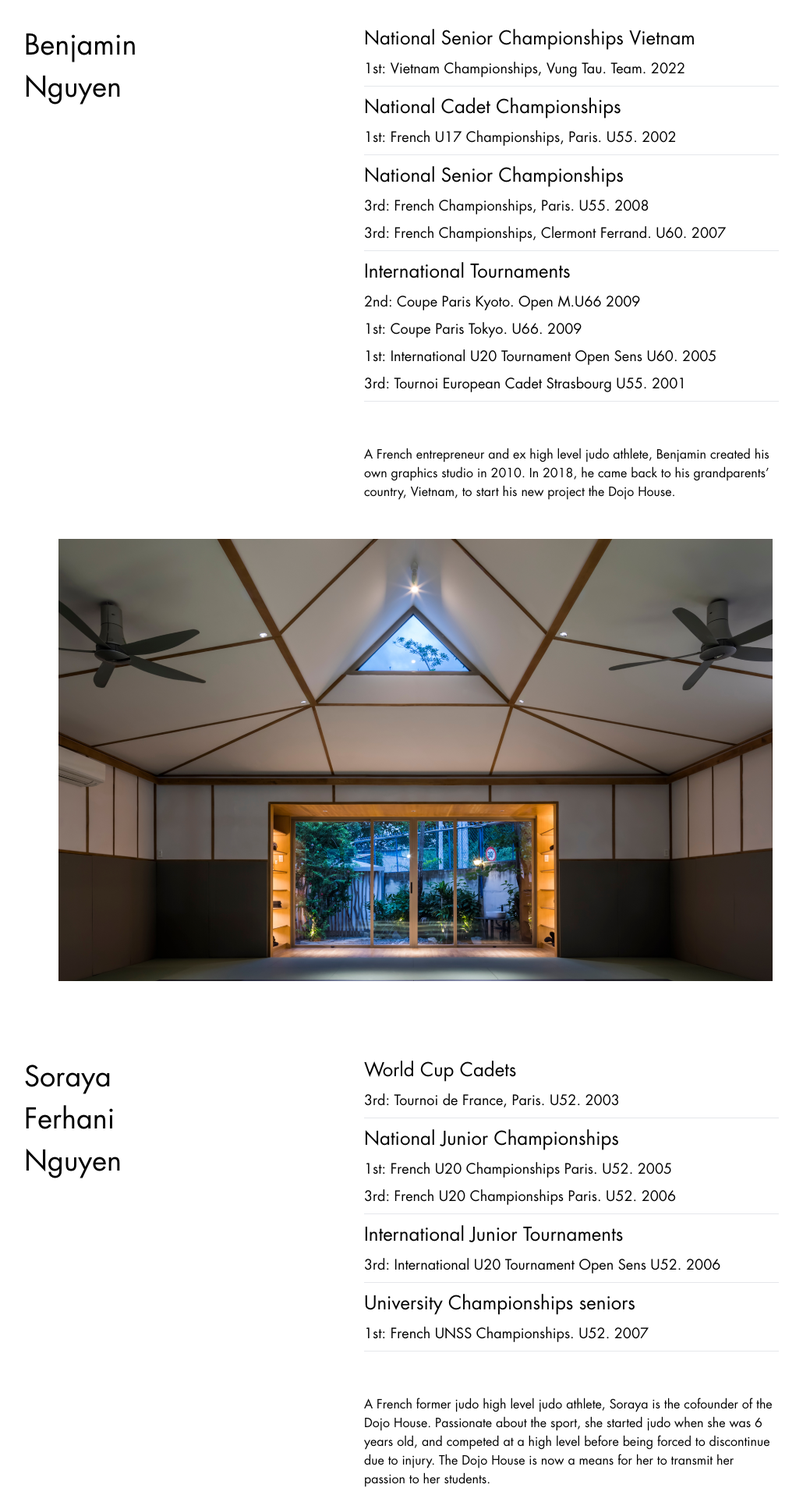
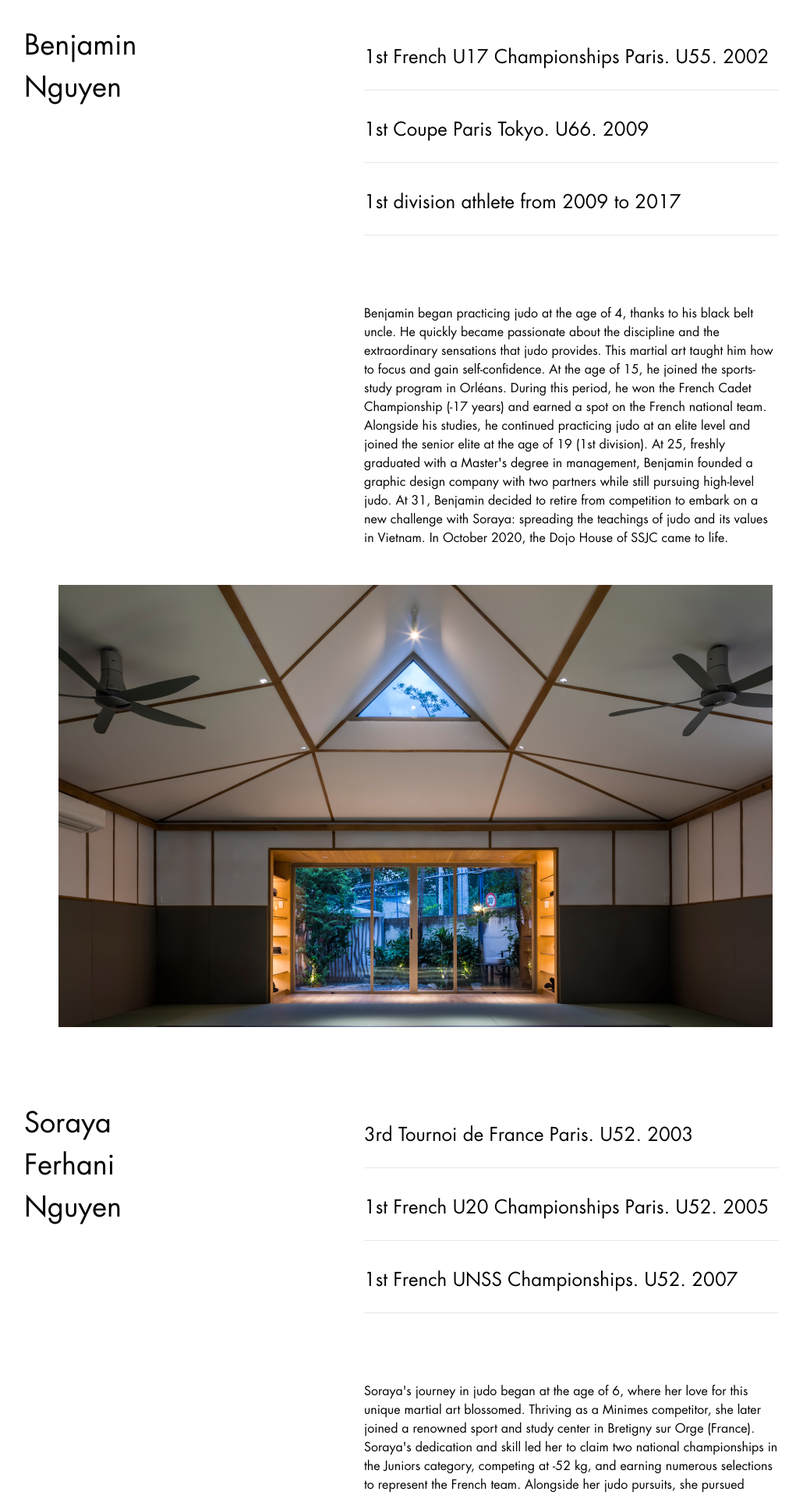
Before and after one commit to akpascalp/ssjc-site, a Vue app: page / in a window 1280 px wide. Shown: the part 7460-9377 px from the top of the page at 78% size, without its empty margins (185-1215 px from the left). Built offline with nearby package versions, Linux system fonts and the light colour scheme.

Commit message:
Update person layout + data

```diff
--- a/src/layouts/PersonLayout.vue
+++ b/src/layouts/PersonLayout.vue
@@ -5,11 +5,10 @@
       </div>
       <div>
         <div v-for="data in dataList">
-          <p class="text-[24px] pb-2"><b>{{ data.title }}</b></p>
-          <p v-for="description in data.description" class="text-[18px] pb-2">{{ description }}</p>
+          <p class="text-[24px] py-6"><b>{{ data }}</b></p>
           <hr class="pb-2">
         </div>
-        <div class="text-[16px] pt-12">
+        <div class="text-[16px] pt-20">
           {{ descriptionText }}
         </div>
       </div>
--- a/src/pages/Home.vue
+++ b/src/pages/Home.vue
@@ -193,45 +193,19 @@ export default {
       }],
       founders: [{
         name: "Benjamin Nguyen",
-        dataList: [{
-          title: "National Senior Championships Vietnam",
-          description: ["1st: Vietnam Championships, Vung Tau. Team. 2022"]
-        }, {
-          title: "National Cadet Championships",
-          description: ["1st: French U17 Championships, Paris. U55. 2002"]
-        }, {
-          title: "National Senior Championships",
-          description: [
-            "3rd: French Championships, Paris. U55. 2008",
-            "3rd: French Championships, Clermont Ferrand. U60. 2007"
-          ]
-        }, {
-          title: "International Tournaments",
-          description: [
-            "2nd: Coupe Paris Kyoto. Open M.U66 2009",
-            "1st: Coupe Paris Tokyo. U66. 2009",
-            "1st: International U20 Tournament Open Sens U60. 2005",
-            "3rd: Tournoi European Cadet Strasbourg U55. 2001"
-          ]
-        }],
-        descriptionText: "A French entrepreneur and ex high level judo athlete, Benjamin created his own graphics studio in 2010. In 2018, he came back to his grandparents’ country, Vietnam, to start his new project the Dojo House.",
+        dataList: [
+          "1st French U17 Championships Paris. U55. 2002",
+          "1st Coupe Paris Tokyo. U66. 2009",
+          "1st division athlete from 2009 to 2017"],
+        descriptionText: "Benjamin began practicing judo at the age of 4, thanks to his black belt uncle. He quickly became passionate about the discipline and the extraordinary sensations that judo provides. This martial art taught him how to focus and gain self-confidence. At the age of 15, he joined the sports-study program in Orléans. During this period, he won the French Cadet Championship (-17 years) and earned a spot on the French national team. Alongside his studies, he continued practicing judo at an elite level and joined the senior elite at the age of 19 (1st division). At 25, freshly graduated with a Master's degree in management, Benjamin founded a graphic design company with two partners while still pursuing high-level judo. At 31, Benjamin decided to retire from competition to embark on a new challenge with Soraya: spreading the teachings of judo and its values in Vietnam. In October 2020, the Dojo House of SSJC came to life.",
         img: "/img_7.png"
       }, {
         name: "Soraya Ferhani Nguyen",
-        dataList: [{
-          title: "World Cup Cadets",
-          description: ["3rd: Tournoi de France, Paris. U52. 2003"]
-        }, {
-          title: "National Junior Championships",
-          description: ["1st: French U20 Championships Paris. U52. 2005", "3rd: French U20 Championships Paris. U52. 2006"]
-        }, {
-          title: "International Junior Tournaments",
-          description: ["3rd: International U20 Tournament Open Sens U52. 2006"]
-        }, {
-          title: "University Championships seniors",
-          description: ["1st: French UNSS Championships. U52. 2007"]
-        }],
-        descriptionText: "A French former judo high level judo athlete, Soraya is the cofounder of the Dojo House. Passionate about the sport, she started judo when she was 6 years old, and competed at a high level before being forced to discontinue due to injury. The Dojo House is now a means for her to transmit her passion to her students.",
+        dataList: [
+          "3rd Tournoi de France Paris. U52. 2003",
+          "1st French U20 Championships Paris. U52. 2005",
+          "1st French UNSS Championships. U52. 2007"],
+        descriptionText: "Soraya's journey in judo began at the age of 6, where her love for this unique martial art blossomed. Thriving as a Minimes competitor, she later joined a renowned sport and study center in Bretigny sur Orge (France). Soraya's dedication and skill led her to claim two national championships in the Juniors category, competing at -52 kg, and earning numerous selections to represent the French team. Alongside her judo pursuits, she pursued studies in geography and communication, ultimately earning a Master's degree in communication. Judo is more than just a passion to Soraya; it serves as a vessel to impart the values and wisdom she has acquired throughout her years of training and competition, inspiring others to experience the physical and mental rewards of this discipline. At Dojo House, Soraya has discovered a distinctive and captivating approach to sharing her passion with students through her teaching methods.",
         img: "/img_8.png"
       }]
     }
--- a/src/pages/Judo.vue
+++ b/src/pages/Judo.vue
@@ -204,45 +204,19 @@ export default {
       ],
       coaches: [{
         name: "Benjamin Nguyen",
-        dataList: [{
-          title: "National Senior Championships Vietnam",
-          description: ["1st: Vietnam Championships, Vung Tau. Team. 2022"]
-        }, {
-          title: "National Cadet Championships",
-          description: ["1st: French U17 Championships, Paris. U55. 2002"]
-        }, {
-          title: "National Senior Championships",
-          description: [
-            "3rd: French Championships, Paris. U55. 2008",
-            "3rd: French Championships, Clermont Ferrand. U60. 2007"
-          ]
-        }, {
-          title: "International Tournaments",
-          description: [
-            "2nd: Coupe Paris Kyoto. Open M.U66 2009",
-            "1st: Coupe Paris Tokyo. U66. 2009",
-            "1st: International U20 Tournament Open Sens U60. 2005",
-            "3rd: Tournoi European Cadet Strasbourg U55. 2001"
-          ]
-        }],
-        descriptionText: "A French entrepreneur and ex high level judo athlete, Benjamin created his own graphics studio in 2010. In 2018, he came back to his grandparents’ country, Vietnam, to start his new project the Dojo House.",
+        dataList: [
+          "1st French U17 Championships Paris. U55. 2002",
+          "1st Coupe Paris Tokyo. U66. 2009",
+          "1st division athlete from 2009 to 2017"],
+        descriptionText: "Benjamin began practicing judo at the age of 4, thanks to his black belt uncle. He quickly became passionate about the discipline and the extraordinary sensations that judo provides. This martial art taught him how to focus and gain self-confidence. At the age of 15, he joined the sports-study program in Orléans. During this period, he won the French Cadet Championship (-17 years) and earned a spot on the French national team. Alongside his studies, he continued practicing judo at an elite level and joined the senior elite at the age of 19 (1st division). At 25, freshly graduated with a Master's degree in management, Benjamin founded a graphic design company with two partners while still pursuing high-level judo. At 31, Benjamin decided to retire from competition to embark on a new challenge with Soraya: spreading the teachings of judo and its values in Vietnam. In October 2020, the Dojo House of SSJC came to life.",
         img: "/img_7.png"
       }, {
-        name: "SORAYA FERHANI NGUYEN",
-        dataList: [{
-          title: "World Cup Cadets",
-          description: ["3rd: Tournoi de France, Paris. U52. 2003"]
-        }, {
-          title: "National Junior Championships",
-          description: ["1st: French U20 Championships Paris. U52. 2005", "3rd: French U20 Championships Paris. U52. 2006"]
-        }, {
-          title: "International Junior Tournaments",
-          description: ["3rd: International U20 Tournament Open Sens U52. 2006"]
-        }, {
-          title: "University Championships seniors",
-          description: ["1st: French UNSS Championships. U52. 2007"]
-        }],
-        descriptionText: "A French former judo high level judo athlete, Soraya is the cofounder of the Dojo House. Passionate about the sport, she started judo when she was 6 years old, and competed at a high level before being forced to discontinue due to injury. The Dojo House is now a means for her to transmit her passion to her students.",
+        name: "Soraya Ferhani Nguyen",
+        dataList: [
+          "3rd Tournoi de France Paris. U52. 2003",
+          "1st French U20 Championships Paris. U52. 2005",
+          "1st French UNSS Championships. U52. 2007"],
+        descriptionText: "Soraya's journey in judo began at the age of 6, where her love for this unique martial art blossomed. Thriving as a Minimes competitor, she later joined a renowned sport and study center in Bretigny sur Orge (France). Soraya's dedication and skill led her to claim two national championships in the Juniors category, competing at -52 kg, and earning numerous selections to represent the French team. Alongside her judo pursuits, she pursued studies in geography and communication, ultimately earning a Master's degree in communication. Judo is more than just a passion to Soraya; it serves as a vessel to impart the values and wisdom she has acquired throughout her years of training and competition, inspiring others to experience the physical and mental rewards of this discipline. At Dojo House, Soraya has discovered a distinctive and captivating approach to sharing her passion with students through her teaching methods.",
         img: "/img_8.png"
       }]
     }
```
